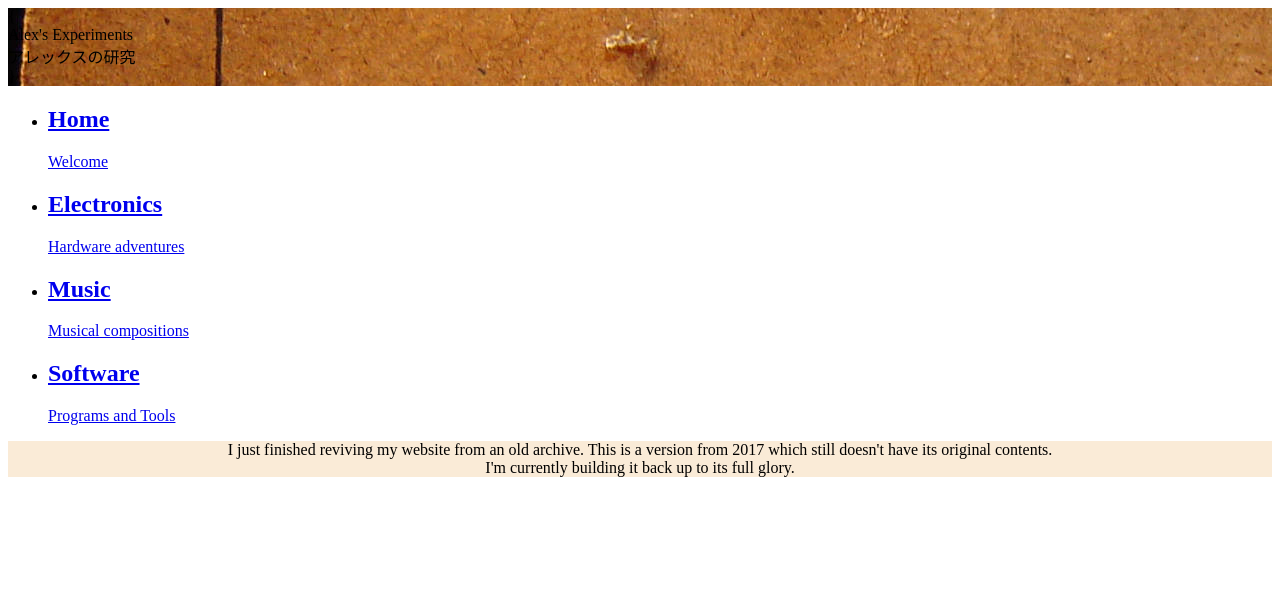
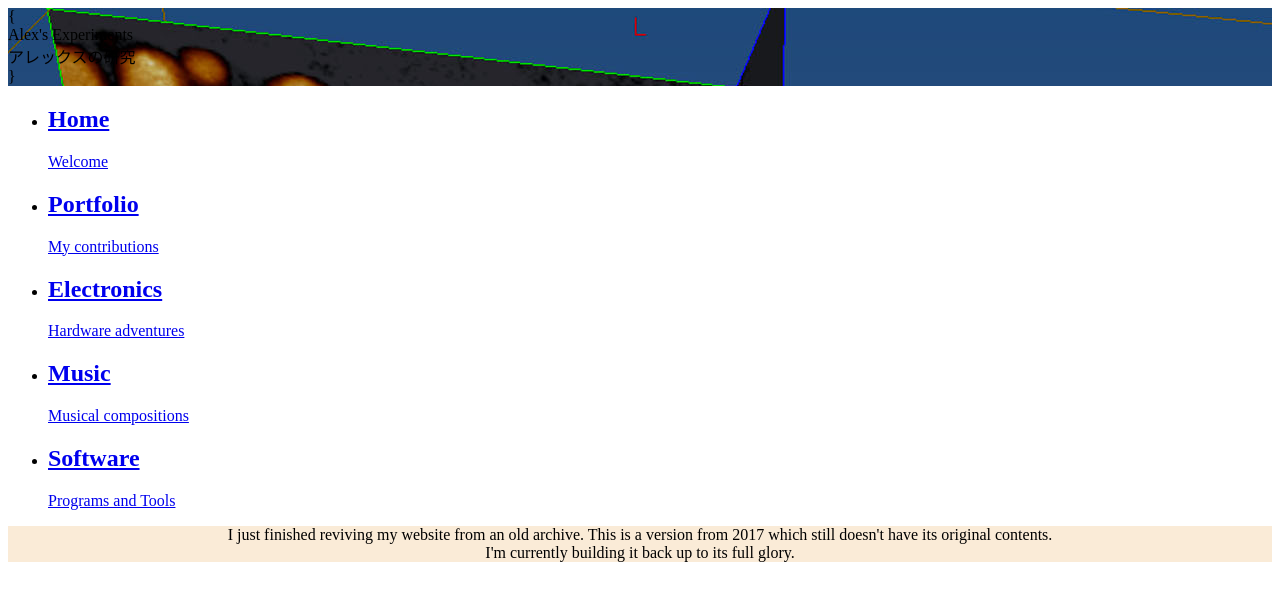
Before and after one commit to alxcost/alxcost.github.io, a Next.js app: page /main-header/main-header in a window 1280 px wide. Shown: the top 600 px of the page. Built offline with nearby package versions, Linux system fonts and the light colour scheme.

Commit message:
All components are working nicely. Ready to start transcribing articles;

```diff
--- a/app/electronics/[slug]/page.tsx
+++ b/app/electronics/[slug]/page.tsx
@@ -1,7 +1,7 @@
 
 
 
-import { getArticleContent, getAvailableArticles } from '@/utils/getAvailableArticles';
+import { getArticleContent, getAvailableArticles } from '@/utils/articleServices';
 import Markdown from "markdown-to-jsx";
 
 export const dynamicParams = false;
--- a/app/music/page.tsx
+++ b/app/music/page.tsx
@@ -1,4 +1,4 @@
-import Music from "../../src/ui/music/music";
+import Music from "@/pages/music/music";
 
 export default function Page() {
     return (
--- a/app/software/page.tsx
+++ b/app/software/page.tsx
@@ -1,7 +1,7 @@
-import Software from "../../src/ui/software/software";
+import Software from "@/pages/software/software";
 
 export default function Page() {
     return (
-        <Software/>
+        <Software />
     )
 }
--- a/pages/electronics/electronics.tsx
+++ b/pages/electronics/electronics.tsx
@@ -1,9 +1,9 @@
 export default function Electronics() {
-    return(
+    return (
         <div className="content-container">
             <section id="description">
                 <div className="text">
-                    Some experiences I've had with equipments and other hardware projects.
+                    Experiences with equipments and other hardware projects.
                 </div>
             </section>
 
--- a/pages/main-header/main-header.tsx
+++ b/pages/main-header/main-header.tsx
@@ -1,7 +1,7 @@
 'use client';
 
 import { usePathname } from 'next/navigation';
-import React, { useEffect, useState } from 'react';
+import React from 'react';
 
 import './main-header.scss';
 
@@ -18,22 +18,22 @@ export default function MainHeader() {
         "header_9.jpg"
     ];
 
-    const [selectedHeader, setSelectedHeader] = useState('');
+    /*const [selectedHeader, setSelectedHeader] = useState('');
 
     useEffect(() => {
         const randomIndex = Math.floor(Math.random() * headers.length);
         setSelectedHeader(headers[randomIndex]);
-    })
+    });*/
 
-    //const selectedHeader = headers[Math.floor(Math.random() * headers.length)];
+    const selectedHeader = headers[Math.floor(Math.random() * headers.length)];
 
     return (
         <React.Fragment>
             <header>
-                <div id="header-container" suppressHydrationWarning>
-                    <div className={"header-logo " + (pathname === '/' ? 'header-logo-extended' : '')}
+                <div id="header-container">
+                    <div suppressHydrationWarning className={"header-logo " + (pathname === '/' ? 'header-logo-extended' : '')}
                         style={{
-                            backgroundImage: `url("/images/headers/${selectedHeader}")`
+                            backgroundImage: 'url("/images/headers/' + selectedHeader + '")'
                         }}>
                         <div id="header-title">
                             <div className="contents">
@@ -53,6 +53,12 @@ export default function MainHeader() {
                             <a href="/">
                                 <h2>Home</h2>
                                 <p>Welcome</p>
+                            </a>
+                        </li>
+                        <li>
+                            <a href="/portfolio">
+                                <h2>Portfolio</h2>
+                                <p>My contributions</p>
                             </a>
                         </li>
                         <li>
```
Also changed, not shown: pages/electronics/pm3230.md (+39 -0 lines), utils/articleServices.tsx (renamed from utils/getAvailableArticles.tsx).
